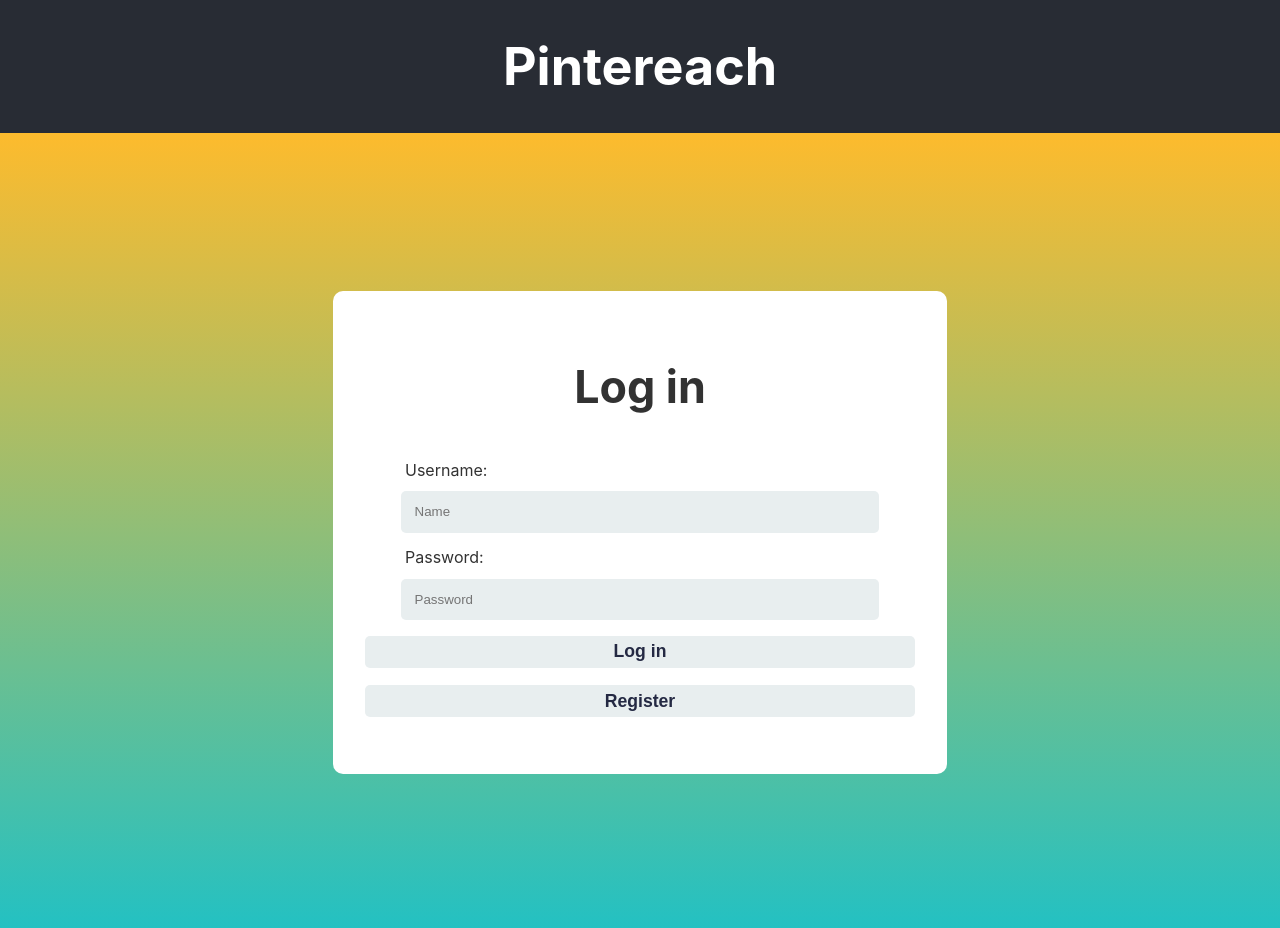
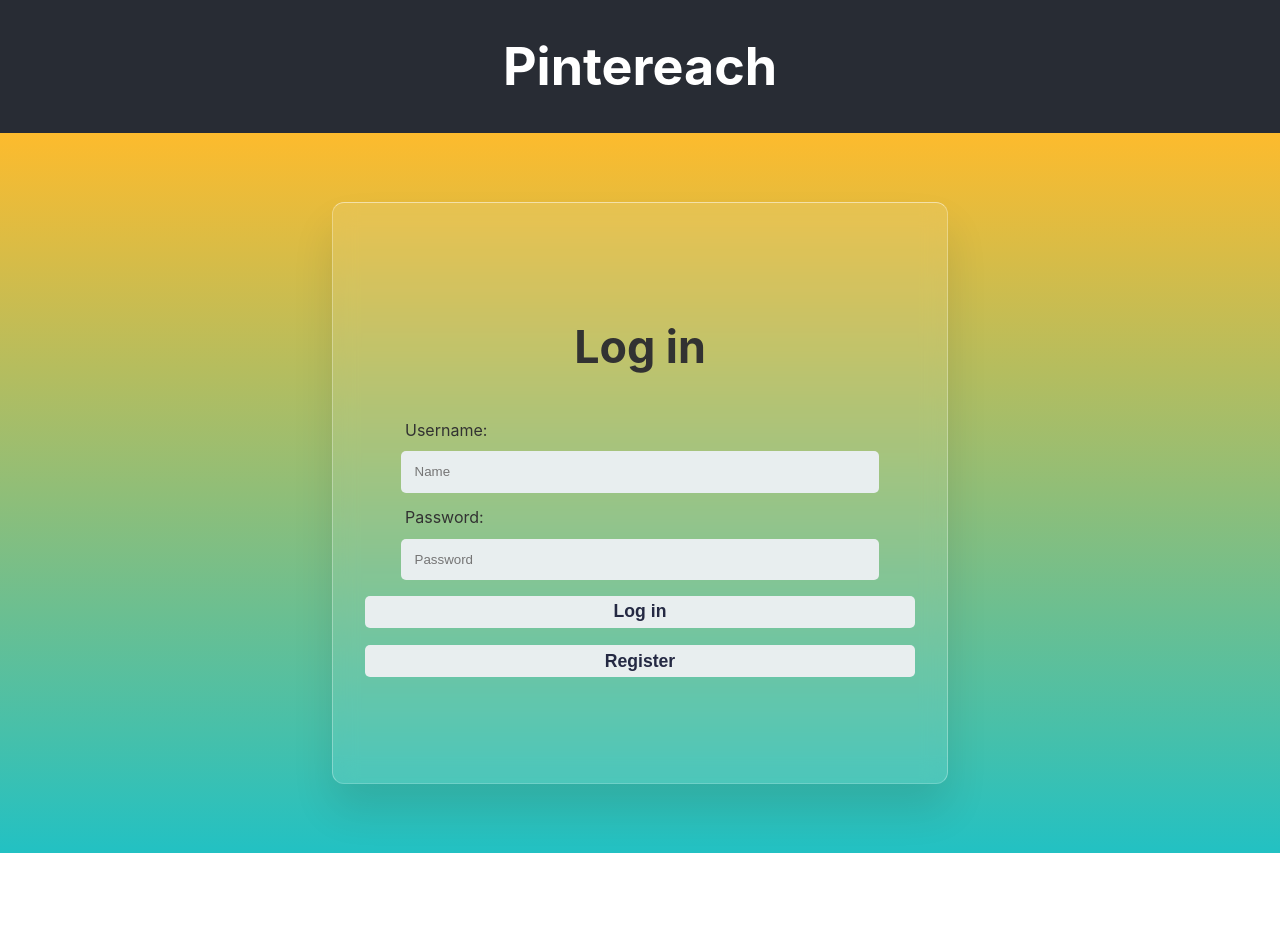
Before and after one commit to ft-pintereach-06/front-end, a React (Create React App) app in the folder pintereach/: page / in a window 1280 px wide. Shown: the top 928 px of the page. After the commit the page ends 853 px from the top, so only its background shows below. Built offline with nearby package versions, Linux system fonts and the light colour scheme.

Commit message:
updated styling for login and signup forms

```diff
--- a/pintereach/src/styled-components/StyledForm.js
+++ b/pintereach/src/styled-components/StyledForm.js
@@ -5,7 +5,7 @@ const StyledForm = styled.div`
     background: linear-gradient(0deg, rgba(34,193,195,1) 0%, rgba(253,187,45,1) 100%);
     color: #ffffff;
     position: relative;
-    min-height: 100vh;
+    min-height: 90vh;
     margin: 0;
     display: flex;
     flex-wrap: wrap;
@@ -20,14 +20,22 @@ const StyledForm = styled.div`
     }
 
     form {
-        background: #FFFFFF;
+        background: rgba(255, 255, 255, 0.1);
+        border-top: 1px solid rgba(255, 255, 255, 0.5);
+        border-left: 1px solid rgba(255, 255, 255, 0.3);
+        border-right: 1px solid rgba(255, 255, 255, 0.3);
+        border-bottom: 1px solid rgba(255, 255, 255, 0.2);
+        border-radius: 12px;
         padding: 2em;
         padding-bottom: 3em;
-        border-radius: 10px;
         width: 550px;
+        height: 500px;
         display: flex;
         flex-direction: column;
         justify-content: center;
+        position: relative;
+        backdrop-filter: blur(12px);
+        box-shadow: 0 26px 42px rgba(0, 0, 0, 0.1);
     }
 
     .form-content {
@@ -75,7 +83,7 @@ const StyledForm = styled.div`
         display: block;
 
         &:hover {
-            background-color: #434862;
+            background-color: #fdbb2d;
             color: #ffffff;
             transition: all .4s ease-in-out;
         }
```
